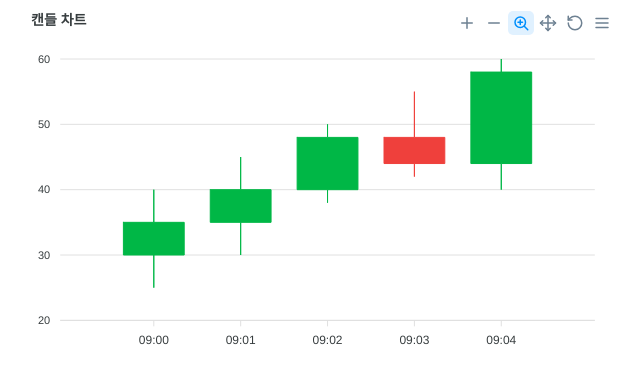
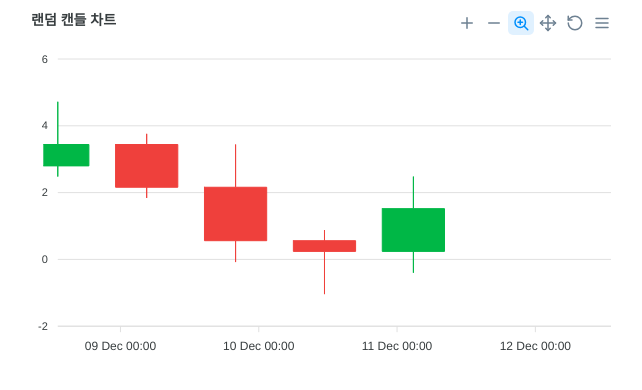
Before and after one commit to HarryKim24/ApexCharts_practice, a React (Create React App) app: page / in a window 1280 px wide. Shown: the top 390 px of the page, without its empty margins (319-961 px from the left). Built offline with nearby package versions, Linux system fonts and the light colour scheme.

Commit message:
add CandleChartRandom

```diff
--- a/src/App.js
+++ b/src/App.js
@@ -1,6 +1,7 @@
 /* eslint-disable no-unused-vars */
 import './App.css';
 import CandleChart from './components/CandleChart';
+import CandleChartRandom from './components/CandleChartRandom';
 import ChangeRateCharts from './components/ChangeRateCharts';
 import LiveApiCharts from './components/LiveApiCharts';
 import LiveCharts from './components/LiveCharts';
@@ -11,7 +12,7 @@ function App() {
 
   return (
     <div style={{ width: '600px', margin: 'auto' }}>
-      <CandleChart />
+      <CandleChartRandom />
     </div>
   );
 }
--- /dev/null
+++ b/src/components/CandleChartRandom.jsx
@@ -0,0 +1,60 @@
+import { useEffect, useState } from "react"
+import Chart from "react-apexcharts";
+
+const CandleChartRandom = () => {
+
+  const [candles, setCandles] = useState([]);
+
+  useEffect(() => {
+    const timer = setInterval(() => {
+      setCandles((prev) => {
+        const lastCandle = prev[prev.length - 1];
+
+        const open = lastCandle ? lastCandle.y[3] : 0;
+        const close = open + Math.floor(Math.random() * 10 - 5);
+
+        const high = Math.max(open, close) + Math.floor(Math.random() * 5);
+        const low = Math.min(open, close) - Math.floor(Math.random() * 5);
+
+        const nextCandle = {
+          x: Date.now(),
+          y: [open, high, low, close]
+        };
+
+        const updated = [...prev, nextCandle];
+        if (updated.length > 60) updated.shift();
+
+        return updated;
+      });
+    }, 1000);
+
+    return () => clearInterval(timer);
+  }, []);
+
+
+  const series = [{ data: candles }];
+
+  const options = {
+    chart: {
+      type: "candlestick"
+    },
+    title: {
+      text: '랜덤 캔들 차트',
+      align: 'left'
+    },
+    xaxis: {
+      type: 'datetime',
+    },
+    yaxis: {
+      tooltip: { enabled: true }
+    }
+  }
+
+  return (
+    <div>
+      <Chart type="candlestick" series={series} options={options} height={350} />
+    </div>
+  )
+}
+
+export default CandleChartRandom
```
